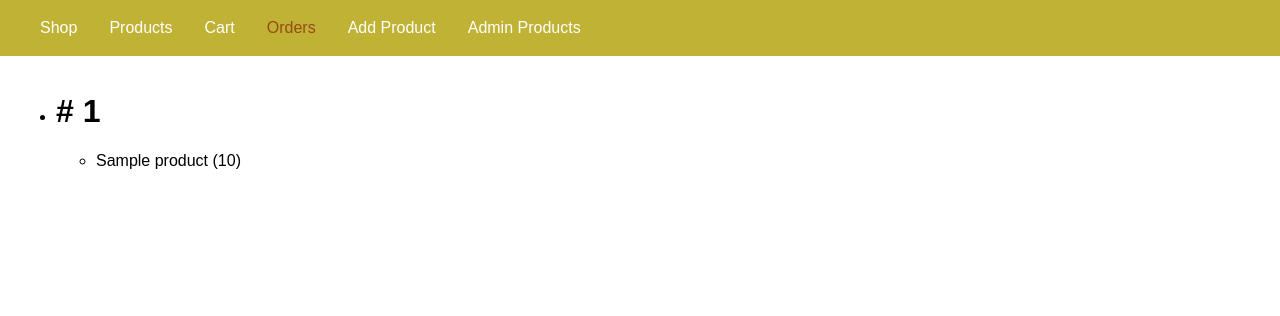
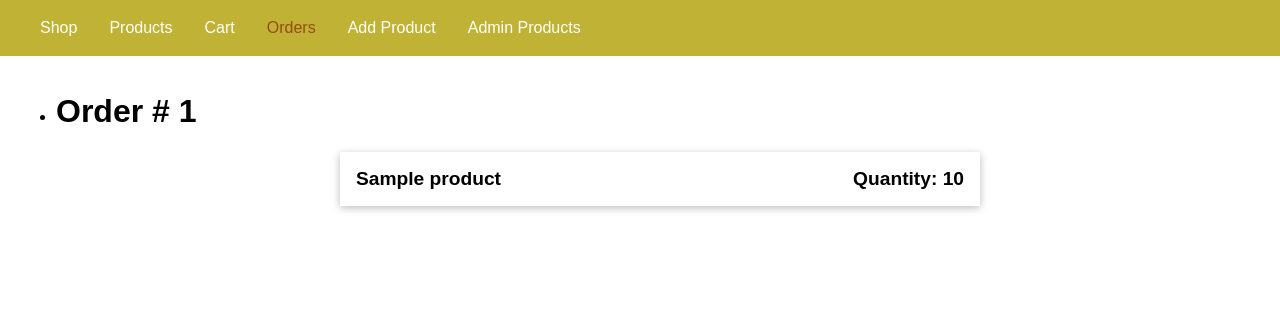
Before and after one commit to ericstanley01/NodeJS-Online-Shopping-MongoDB, a Node server app: page /orders in a window 1280 px wide. Shown: the top 316 px of the page. Run offline with Node 20, Linux system fonts and the light colour scheme; data comes from the database, SQL or seed files in the repository; tables that the repository leaves empty hold one stand-in row (values such as "Sample post"); some libraries are stand-ins or nearby versions; some web fonts are replaced.

Commit message:
Order page styling changes

```diff
--- /dev/null
+++ b/public/css/order.css
@@ -0,0 +1,23 @@
+.order__item-list {
+  list-style: none;
+  margin: 0;
+  padding: 0;
+  margin: auto;
+  width: 40rem;
+  max-width: 90%;
+}
+
+.order__item {
+  display: flex;
+  align-items: center;
+  justify-content: space-between;
+  padding: 1rem;
+  box-shadow: 0 2px 8px rgba(0, 0, 0, 0.26);
+}
+
+.order__item h1,
+.order__item h2 {
+  margin-right: 1rem;
+  font-size: 1.2rem;
+  margin: 0;
+}
--- a/views/shop/orders.ejs
+++ b/views/shop/orders.ejs
@@ -1,4 +1,5 @@
 <%- include('../includes/header.ejs') %>
+<link rel="stylesheet" href="/css/order.css" />
 </head>
 
 <body>
@@ -10,10 +11,13 @@
   <ul>
    <% orders.forEach(order => { %>
    <li>
-      <h1># <%= order.id %></h1>
-      <ul>
+    <h1>Order # <%= order.id %></h1>
+    <ul class="order__item-list">
      <% order.products.forEach(product => { %>
-        <li><%= product.title %> (<%= product.orderItem.quantity %>)</li>
+     <li class="order__item">
+      <h1><%= product.title %></h1>
+      <h2>Quantity: <%= product.orderItem.quantity %></h2>
+     </li>
      <% }); %>
     </ul>
    </li>
```
Lines whose indentation alone changed are shown as unchanged.
